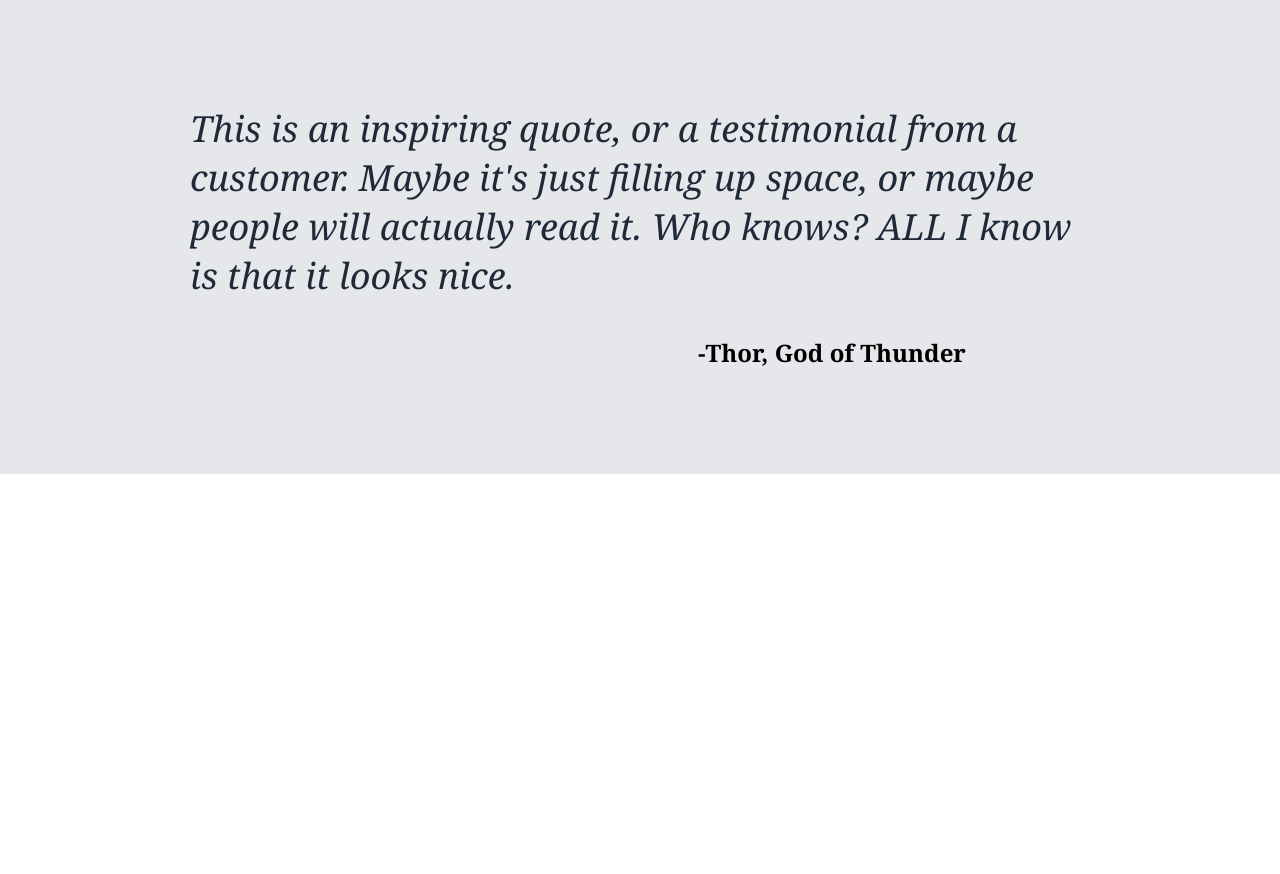
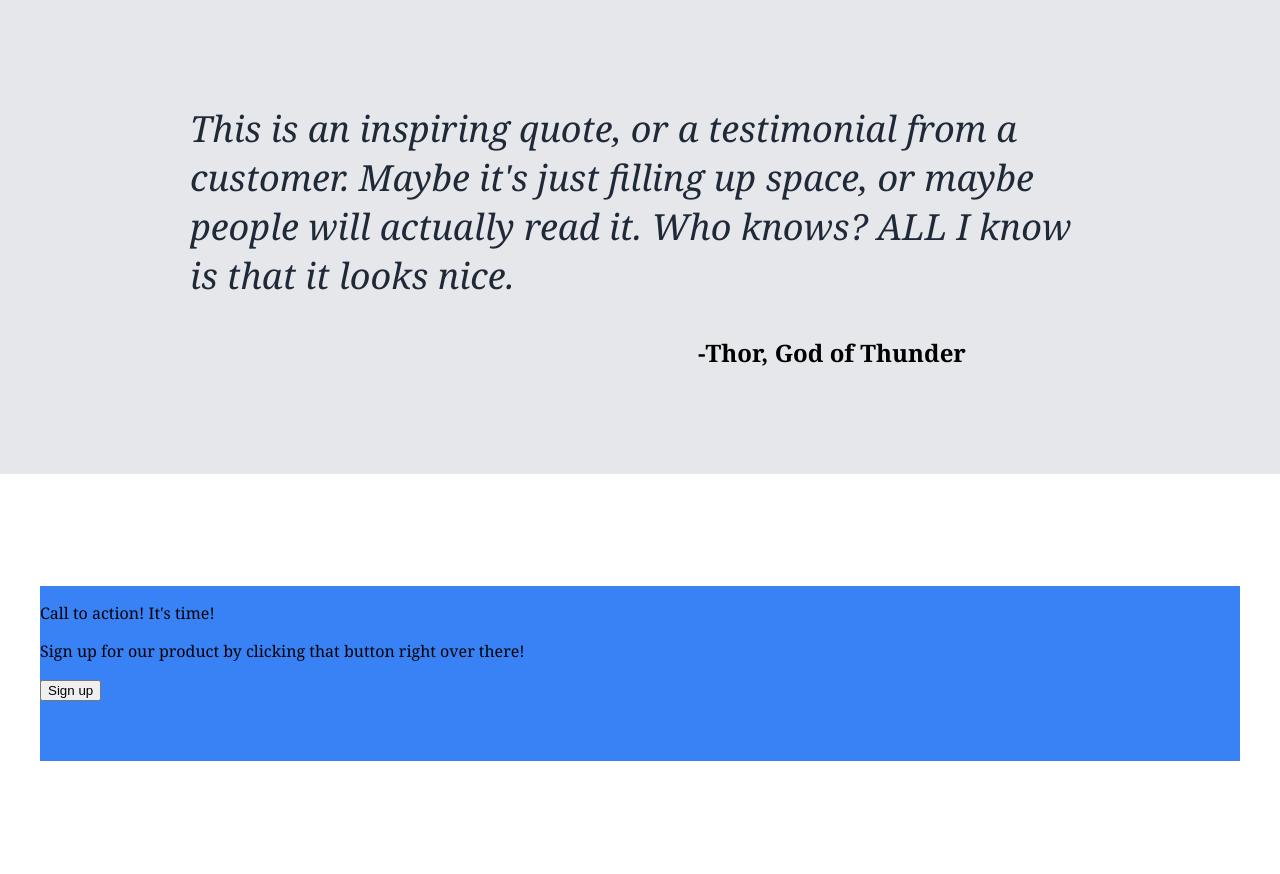
Before and after one commit to PBNJ0613/landing-page, a plain HTML site: page index.html in a window 1280 px wide. Shown: the part 1050-1924 px from the top of the page. Before the commit the page ends 1524 px from the top, so only its background shows below. Drawn offline with Linux system fonts and the light colour scheme.

Commit message:
First iteration of section4

```diff
--- a/index.html
+++ b/index.html
@@ -72,5 +72,12 @@
       </p>
       <p class="thor">-Thor, God of Thunder</p>
     </div>
+    <div class="section4">
+      <div class="box">
+        <p class="action">Call to action! It's time!</p>
+        <p class="sub">Sign up for our product by clicking that button right over there!</p>
+        <button class="s4-button">Sign up</button>
+      </div>
+    </div>
   </body>
 </html>
--- a/style.css
+++ b/style.css
@@ -161,3 +161,16 @@ a {
   margin-left: 30%;
   margin-top: 0;
 }
+
+.section4 {
+  height: 400px;
+  display: flex;
+  justify-content: center;
+  align-items: center;
+}
+
+.box {
+  background-color: #3882f6;
+  height: 175px;
+  width: 1200px;
+}
```
